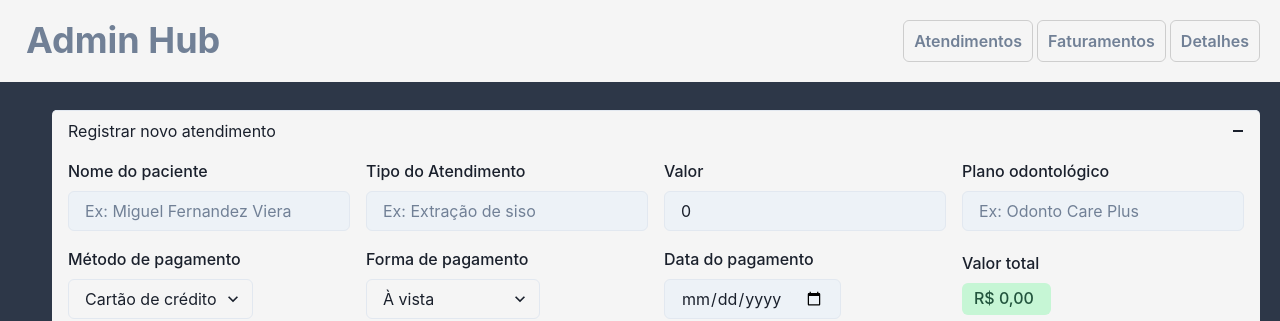
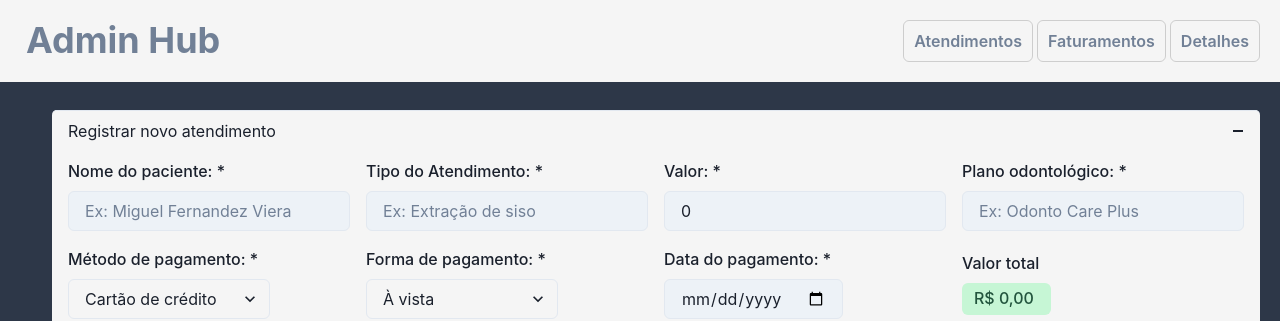
Before and after one commit to eliforte/admin-hub, a React (Create React App) app: page /home/atendimentos in a window 1280 px wide. Both pictures are taken after a click on the button "Registrar novo atendimento". Shown: the top 321 px of the page. Built offline with nearby package versions, Linux system fonts and the light colour scheme.

Commit message:
style(component): add `*` into labels

```diff
--- a/src/components/newService/index.tsx
+++ b/src/components/newService/index.tsx
@@ -180,7 +180,7 @@ export const NewService: React.FC<ISetCreatedProps> = ({
                   >
                     <GridItem width="100%">
                       <InputGroup flexDirection="column" justifyContent="space-between">
-                        <FormLabel color="#1a202c">Nome do paciente</FormLabel>
+                        <FormLabel color="#1a202c">Nome do paciente: *</FormLabel>
                         <Input
                           isRequired
                           bg="gray.100"
@@ -196,7 +196,7 @@ export const NewService: React.FC<ISetCreatedProps> = ({
                     </GridItem>
                     <GridItem>
                       <InputGroup flexDirection="column">
-                        <FormLabel color="#1a202c">Tipo do Atendimento</FormLabel>
+                        <FormLabel color="#1a202c">Tipo do Atendimento: *</FormLabel>
                         <Input
                           isRequired
                           bg="gray.100"
@@ -209,7 +209,7 @@ export const NewService: React.FC<ISetCreatedProps> = ({
                     </GridItem>
                     <GridItem>
                       <InputGroup flexDirection="column">
-                        <FormLabel color="#1a202c">Valor</FormLabel>
+                        <FormLabel color="#1a202c">Valor: *</FormLabel>
                         <Input
                           isRequired
                           bg="gray.100"
@@ -222,7 +222,7 @@ export const NewService: React.FC<ISetCreatedProps> = ({
                     </GridItem>
                     <GridItem>
                       <InputGroup flexDirection="column">
-                        <FormLabel color="#1a202c">Plano odontológico</FormLabel>
+                        <FormLabel color="#1a202c">Plano odontológico: *</FormLabel>
                         <Input
                           isRequired
                           bg="gray.100"
@@ -238,7 +238,7 @@ export const NewService: React.FC<ISetCreatedProps> = ({
                         options={paymentMethodsOptions}
                         state={paymentMethod}
                         onChange={setPaymentMethod}
-                        labelText="Método de pagamento"
+                        labelText="Método de pagamento: *"
                       />
                     </GridItem>
                     <GridItem
@@ -248,7 +248,7 @@ export const NewService: React.FC<ISetCreatedProps> = ({
                         options={formOfPaymentOptions}
                         state={formOfPayment}
                         onChange={setFormOfPayment}
-                        labelText="Forma de pagamento"
+                        labelText="Forma de pagamento: *"
                       />
                     </GridItem>
                     <GridItem
@@ -258,7 +258,7 @@ export const NewService: React.FC<ISetCreatedProps> = ({
                         options={qntInstallmentsOptions}
                         state={quantityInstallments}
                         onChange={setQuantityInstallments}
-                        labelText="Qnt. de parcelas"
+                        labelText="Qnt. de parcelas: *"
                       />
                     </GridItem>
                     <GridItem
@@ -268,12 +268,12 @@ export const NewService: React.FC<ISetCreatedProps> = ({
                         options={paymentDaysOptions}
                         state={paymentDay}
                         onChange={setPaymentDay}
-                        labelText="Dia de vencimento"
+                        labelText="Dia de vencimento: *"
                       />
                     </GridItem>
                     <GridItem>
                       <InputGroup flexDirection="column">
-                        <FormLabel color="#1a202c">Data do pagamento</FormLabel>
+                        <FormLabel color="#1a202c">Data do pagamento: *</FormLabel>
                         <Input
                           isRequired
                           bg="gray.100"
@@ -293,7 +293,7 @@ export const NewService: React.FC<ISetCreatedProps> = ({
                       }
                     >
                       <InputGroup flexDirection="column">
-                        <FormLabel color="#1a202c">Valor da parcela</FormLabel>
+                        <FormLabel color="#1a202c">Valor da parcela: *</FormLabel>
                         <Tag
                           colorScheme="yellow"
                         >
```
